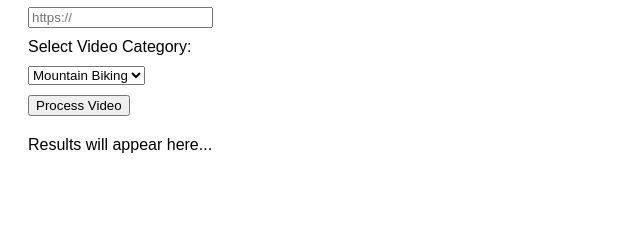
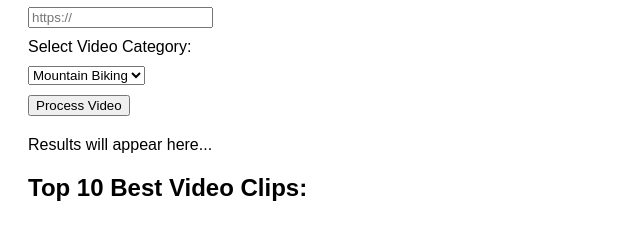
Before and after one commit to jjschwab/myflaskapp, a plain HTML site: page templates/index.html in a window 1280 px wide. Shown: the part 129-368 px from the top of the page, without its empty margins (0-640 px from the left). Drawn offline with Linux system fonts and the light colour scheme.

Commit message:
Update index.html

```diff
--- a/templates/index.html
+++ b/templates/index.html
@@ -26,6 +26,7 @@
         <button type="button" onclick="processVideo()">Process Video</button>
     </form>
     <div id="results">Results will appear here...</div>
+    <h2>Top 10 Best Video Clips:</h2> <!-- Header for the top video clips section -->
 
     <script>
         async function processVideo() {
```
